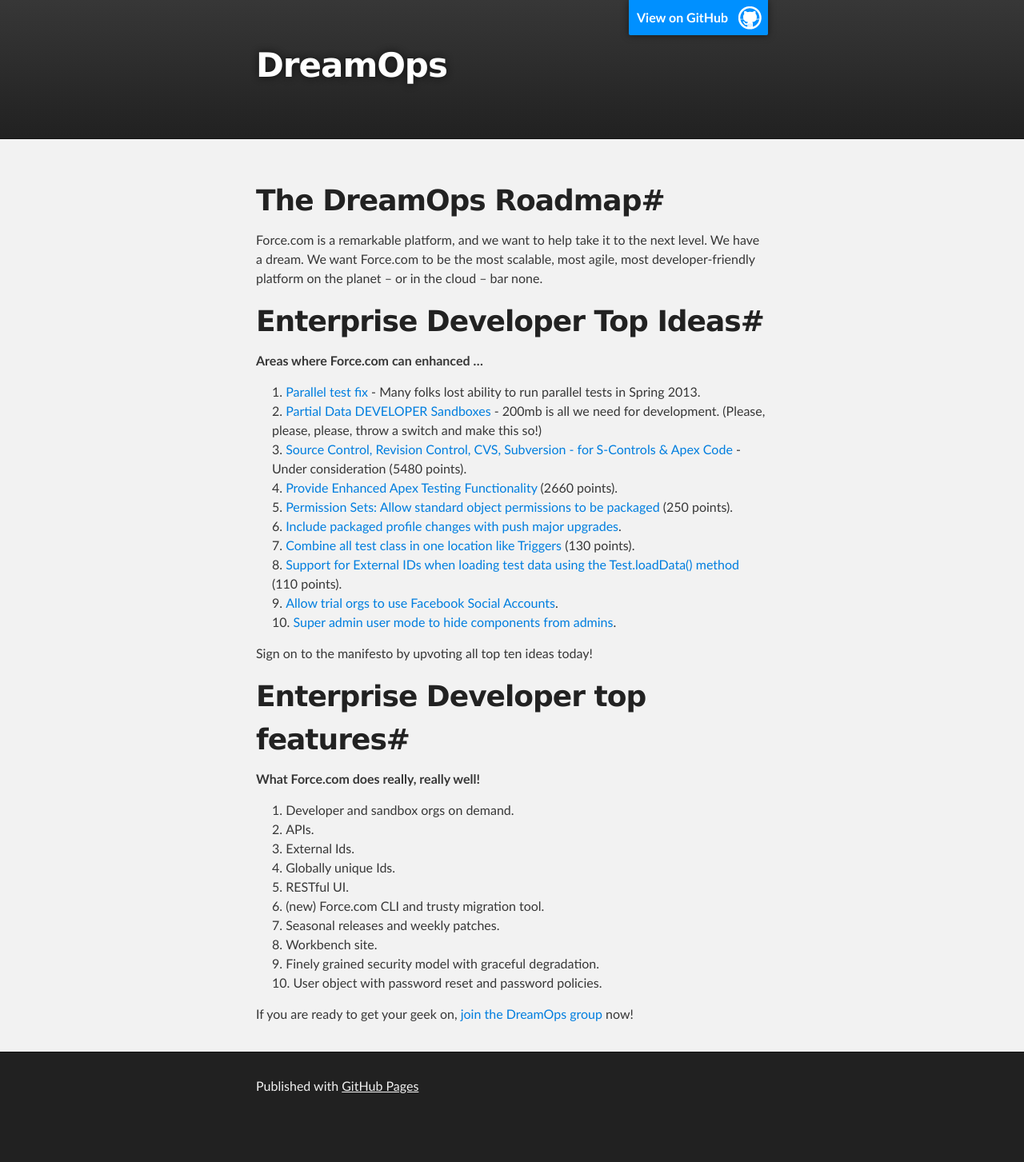
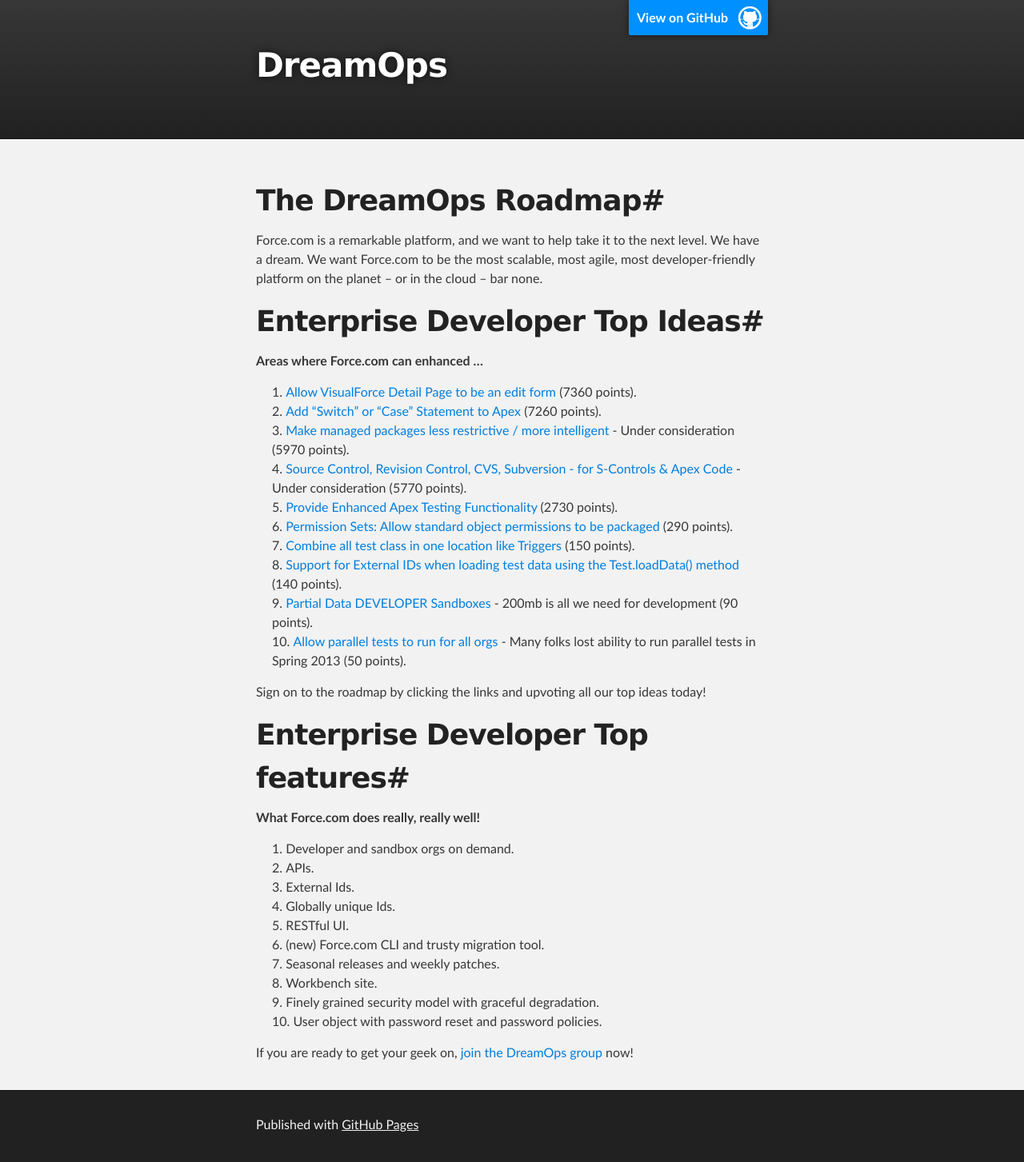
Before and after one commit to DreamOps/dreamops.github.io, a Jekyll site: the page built from roadmap.md, in a window 1280 px wide. Shown: the whole page at 80% size. Built offline with Jekyll 4.4.1, drawn with Linux system fonts in a browser that asks for light colours; Markdown is read by kramdown in place of the engine named in the settings; before the commit the page ends 1405 px from its top, so only the background shows below that.

Commit message:
Tweak roadmap.

```diff
--- a/roadmap.md
+++ b/roadmap.md
@@ -8,20 +8,20 @@ Force.com is a remarkable platform, and we want to help take it to the next leve
 #Enterprise Developer Top Ideas#
 **Areas where Force.com can enhanced ...**
 
-1. [Parallel test fix](http://salesforce.stackexchange.com/questions/8058/unable-to-lock-row-error-while-running-all-apex-test-classes) - Many folks lost ability to run parallel tests in Spring 2013.
-1. [Partial Data DEVELOPER Sandboxes](https://success.salesforce.com/ideaView?id=08730000000kxdLAAQ) - 200mb is all we need for development. (Please, please, please, throw a switch and make this so!)
-1. [Source Control, Revision Control, CVS, Subversion - for S-Controls & Apex Code](https://success.salesforce.com/ideaView?id=08730000000BrBKAA0) - Under consideration (5480 points).
-1. [Provide Enhanced Apex Testing Functionality](https://success.salesforce.com/ideaView?id=08730000000BrPiAAK) (2660 points).
-1. [Permission Sets: Allow standard object permissions to be packaged](https://success.salesforce.com/ideaView?id=08730000000kmm6AAA) (250 points).
-1. [Include packaged profile changes with push major upgrades](https://success.salesforce.com/ideaView?id=08730000000ky98AAA).
-1. [Combine all test class in one location like Triggers](https://success.salesforce.com/ideaView?id=08730000000knclAAA) (130 points).
-1. [Support for External IDs when loading test data using the Test.loadData() method](https://success.salesforce.com/ideaView?id=08730000000kxHhAAI) (110 points).
-1. [Allow trial orgs to use Facebook Social Accounts](https://success.salesforce.com/ideaView?id=08730000000ky9NAAQ).
-1. [Super admin user mode to hide components from admins](https://success.salesforce.com/ideaView?id=08730000000ky9SAAQ).
+1. [Allow VisualForce Detail Page to be an edit form](https://success.salesforce.com/ideaView?id=08730000000BrQtAAK) (7360 points).
+2. [Add "Switch" or "Case" Statement to Apex](https://success.salesforce.com/ideaView?id=08730000000BrSIAA0) (7260 points).
+3. [Make managed packages less restrictive / more intelligent](https://success.salesforce.com/ideaView?id=08730000000Brq2AAC) - Under consideration (5970 points).
+4. [Source Control, Revision Control, CVS, Subversion - for S-Controls & Apex Code](https://success.salesforce.com/ideaView?id=08730000000BrBKAA0) - Under consideration (5770 points).
+5. [Provide Enhanced Apex Testing Functionality](https://success.salesforce.com/ideaView?id=08730000000BrPiAAK) (2730 points).
+6. [Permission Sets: Allow standard object permissions to be packaged](https://success.salesforce.com/ideaView?id=08730000000kmm6AAA) (290 points).
+7. [Combine all test class in one location like Triggers](https://success.salesforce.com/ideaView?id=08730000000knclAAA) (150 points).
+8. [Support for External IDs when loading test data using the Test.loadData() method](https://success.salesforce.com/ideaView?id=08730000000kxHhAAI) (140 points).
+9. [Partial Data DEVELOPER Sandboxes](https://success.salesforce.com/ideaView?id=08730000000kxdLAAQ) - 200mb is all we need for development (90 points).
+10. [Allow parallel tests to run for all orgs](https://success.salesforce.com/ideaView?id=08730000000kyWEAAY) - Many folks lost ability to run parallel tests in Spring 2013 (50 points).
 
-Sign on to the manifesto by upvoting all top ten ideas today!
+Sign on to the roadmap by clicking the links and upvoting all our top ideas today!
 
-#Enterprise Developer top features#
+#Enterprise Developer Top features#
 **What Force.com does really, really well!**
 
 1. Developer and sandbox orgs on demand.
```
Also changed, not shown: index.md (+2 -3 lines).
